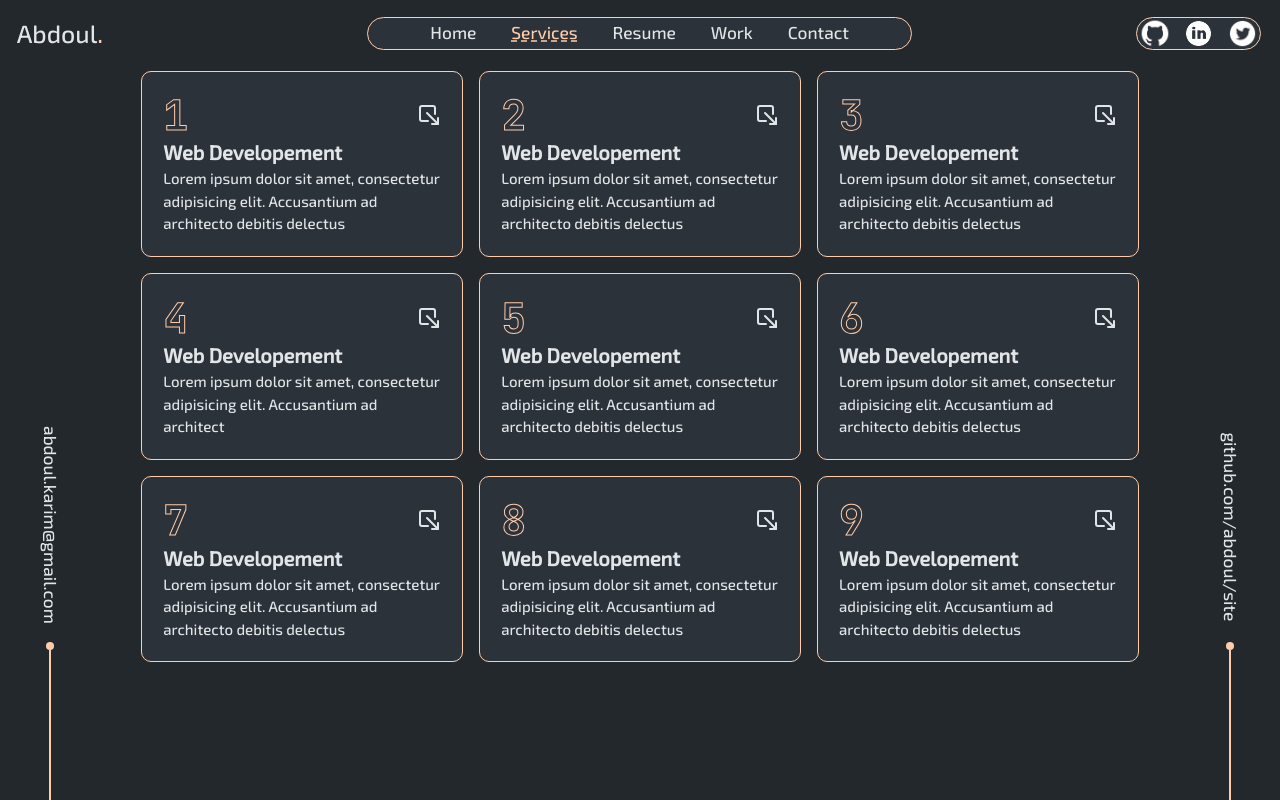
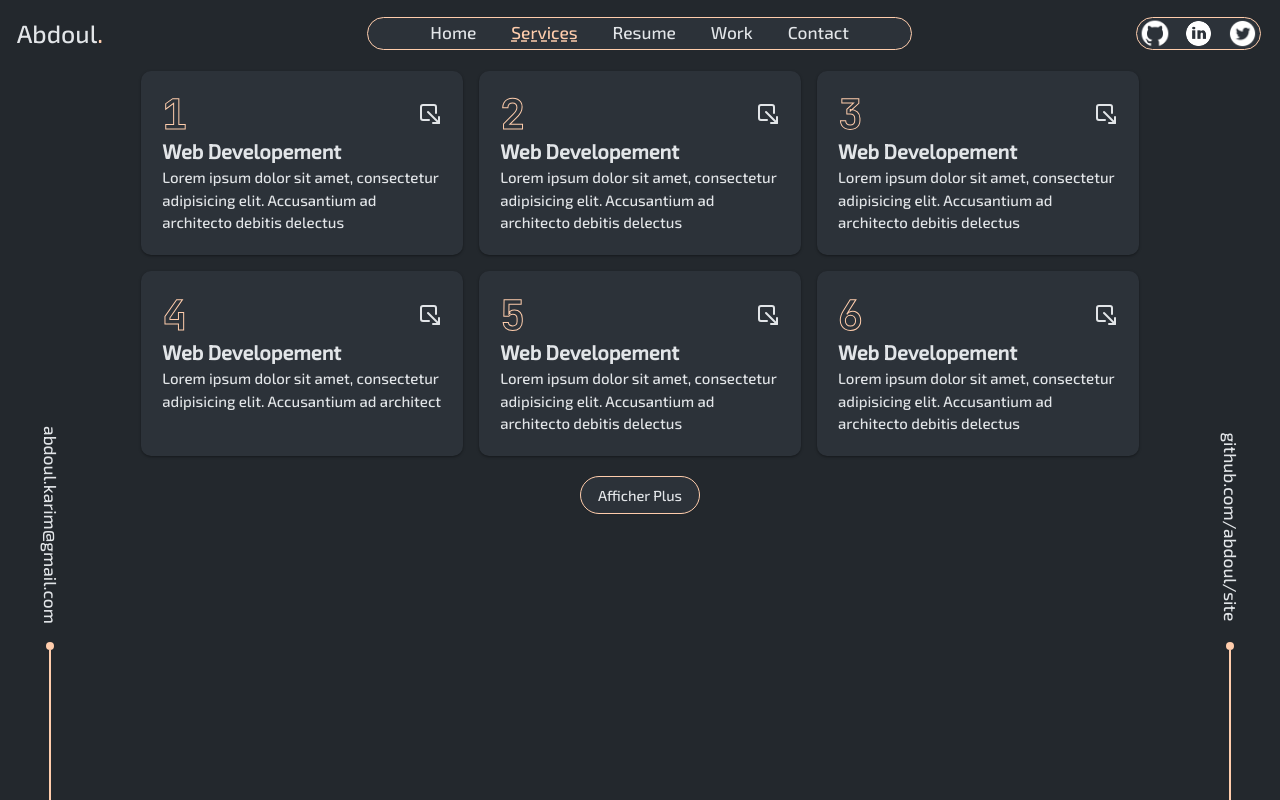
Before and after one commit to Abdoul224GN/portfolio, a Next.js app: page /services in a window 1280 px wide. Built offline with nearby package versions, Linux system fonts and the light colour scheme.

Commit message:
feat: Ajout d'une animation et retrait des bordures

```diff
--- a/src/components/Box.tsx
+++ b/src/components/Box.tsx
@@ -1,6 +1,8 @@
 import {jetbrains} from "@/app/font";
-import {motion} from "framer-motion";
+import {AnimatePresence, motion} from "framer-motion";
 import {ExternalLink} from "lucide-react"
+import {useState} from "react";
+import {Button} from "@/components/ui/button";
 
 export default function Box({children, className}: { children?: React.ReactNode, className?: string }) {
     const project = [
@@ -59,25 +61,54 @@ export default function Box({children, className}: { children?: React.ReactNode,
             link: "#"
         }
     ]
-
+    const [showMore, setShowMore] = useState(true);
+    const GRID_LIMIT = 6;
+    const firstSix = project.slice(0, GRID_LIMIT);
+    const projectToShow = showMore ? firstSix : project;
+    console.log(showMore);
+    const boxVariants = {
+        hover: {translateY: -7, transition: {duration: 0.2, ease: 'easeInOut'}},
+        hidden: {opacity: 0, y: 20},
+        visible: (i: number) => ({
+            opacity: 1, y: 0, transition: {
+                duration: 0.3, ease: 'easeInOut', delay: i * 0.1
+            }
+        }),
+        exit: (i: number) => ({
+            opacity: 0, y: -20, transition: {
+                duration: 0.3, ease: 'easeInOut', delay: i * 0.1
+            }
+        })
+    }
     return <>
-        <section className={`px-30 grid grid-cols-3 gap-4`}>
-            {project.map((project, index) => {
+        <section className={`flex flex-col gap-5 items-center`}>
+            <AnimatePresence>
+                <motion.div className={`px-30 grid grid-cols-3 gap-4`} transition={{staggerChildren: 0.2}}>
+                    {projectToShow && projectToShow.map((project, index) => {
                         return <motion.div key={index}
-                                   className={`group border-2 border-accent bg-muted rounded-[10px] pointer p-5 ${className} cursor-pointer`}
-                                   whileHover={{translateY: -7.2, translateX: -7.2}}
-                                   transition={{duration: 0.1, ease: "easeInOut"}}>
+                                           className={`shadow shadow-black/30 group bg-muted rounded-[10px] pointer p-5 ${className} cursor-pointer`}
+                                           variants={boxVariants}
+                                           custom={index}
+                                           whileHover={`hover`}
+                                           initial="hidden"
+                                           animate="visible"
+                                           exit="exit"
+                        >
                             <div className={` flex flex-row h-[45px] items-center justify-between hover:text-accent`}>
                         <span
                             className={`group-hover:text-outline-colored text-[2.5rem] font-bold text-outline text-transparent ${jetbrains.className}`}>
                             {project.id}
                         </span>
-                        <a href={project.link}><ExternalLink className={`rotate-90 hover:rotate-0 transition-all`}/></a>
+                                <a href={project.link}><ExternalLink
+                                    className={`rotate-90 hover:rotate-0 transition-all`}/></a>
                             </div>
                             <p className={`group-hover:text-accent text-[20px] font-semibold mb-2w transition-all`}>{project.title}</p>
                             <p className={`text-[15px]`}>{project.description}</p>
                         </motion.div>
                     })}
+                </motion.div>
+            </AnimatePresence>
+            <Button onClick={() => setShowMore(!showMore)}>{showMore ? "Afficher Plus" : "Afficher Moins"}</Button>
         </section>
     </>
 }
```
Lines whose indentation alone changed are shown as unchanged.
